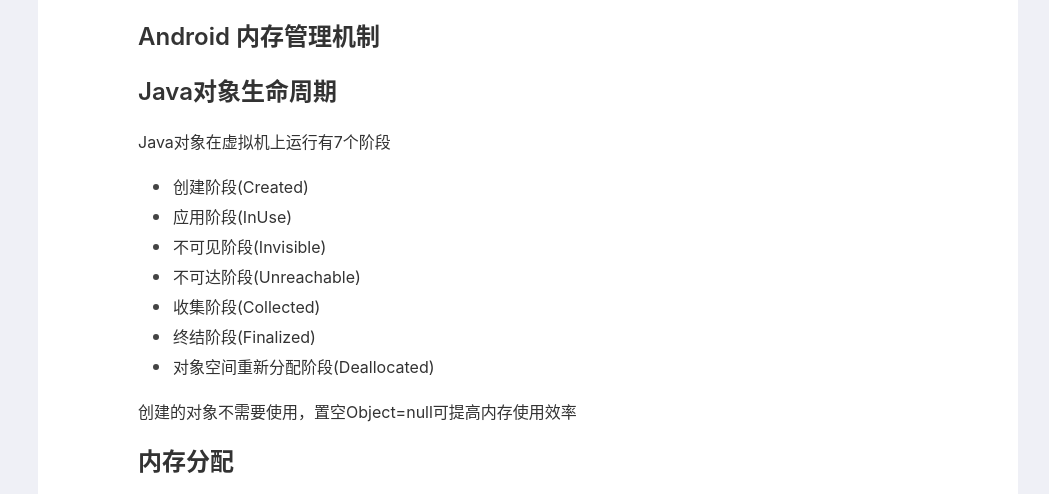
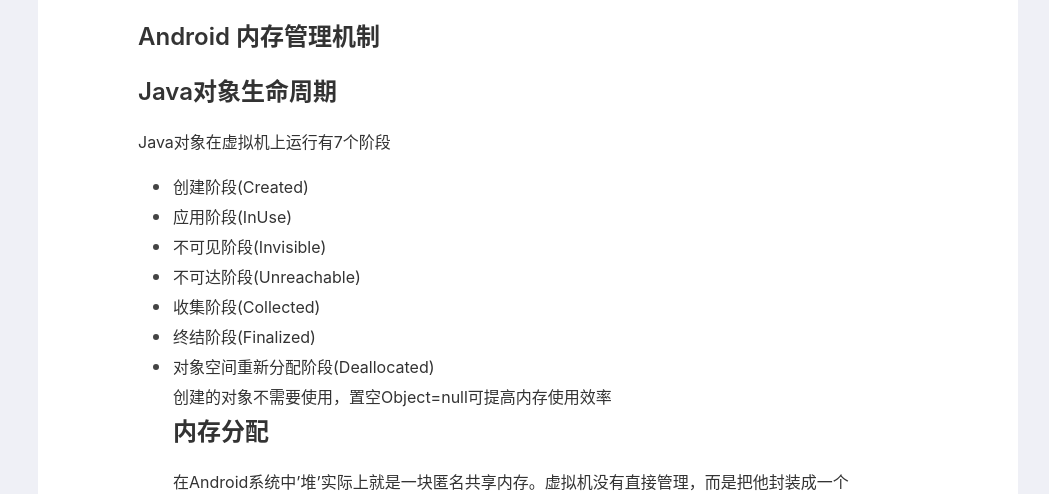
Before and after one commit to KewenC/KewenC.github.io, a plain HTML site: page 2019/07/11/MemoryOptimization/index.html in a window 1280 px wide. Shown: the part 404-898 px from the top of the page, without its empty margins (112-1161 px from the left). Drawn offline with Linux system fonts and the light colour scheme; a web font is replaced by a local one.

Commit message:
Site updated: 2019-07-12 00:49:20

```diff
--- a/2019/07/11/MemoryOptimization/index.html
+++ b/2019/07/11/MemoryOptimization/index.html
@@ -5,17 +5,17 @@
 
   <title>内存优化 | KewenC</title>
   <meta name="viewport" content="width=device-width, initial-scale=1, maximum-scale=1">
-  <meta name="description" content="Android 内存管理机制Java对象生命周期Java对象在虚拟机上运行有7个阶段  创建阶段(Created) 应用阶段(InUse) 不可见阶段(Invisible) 不可达阶段(Unreachable) 收集阶段(Collected) 终结阶段(Finalized) 对象空间重新分配阶段(Deallocated)  创建的对象不需要使用，置空Object=null可提高内存使用效率 内存分">
+  <meta name="description" content="Android 内存管理机制Java对象生命周期Java对象在虚拟机上运行有7个阶段  创建阶段(Created) 应用阶段(InUse) 不可见阶段(Invisible) 不可达阶段(Unreachable) 收集阶段(Collected) 终结阶段(Finalized) 对象空间重新分配阶段(Deallocated)创建的对象不需要使用，置空Object=null可提高内存使用效率内存分配在A">
 <meta property="og:type" content="article">
 <meta property="og:title" content="内存优化">
 <meta property="og:url" content="http://yoursite.com/2019/07/11/MemoryOptimization/index.html">
 <meta property="og:site_name" content="KewenC">
-<meta property="og:description" content="Android 内存管理机制Java对象生命周期Java对象在虚拟机上运行有7个阶段  创建阶段(Created) 应用阶段(InUse) 不可见阶段(Invisible) 不可达阶段(Unreachable) 收集阶段(Collected) 终结阶段(Finalized) 对象空间重新分配阶段(Deallocated)  创建的对象不需要使用，置空Object=null可提高内存使用效率 内存分">
+<meta property="og:description" content="Android 内存管理机制Java对象生命周期Java对象在虚拟机上运行有7个阶段  创建阶段(Created) 应用阶段(InUse) 不可见阶段(Invisible) 不可达阶段(Unreachable) 收集阶段(Collected) 终结阶段(Finalized) 对象空间重新分配阶段(Deallocated)创建的对象不需要使用，置空Object=null可提高内存使用效率内存分配在A">
 <meta property="og:locale" content="default">
-<meta property="og:updated_time" content="2019-07-11T15:19:06.531Z">
+<meta property="og:updated_time" content="2019-07-11T16:48:05.436Z">
 <meta name="twitter:card" content="summary">
 <meta name="twitter:title" content="内存优化">
-<meta name="twitter:description" content="Android 内存管理机制Java对象生命周期Java对象在虚拟机上运行有7个阶段  创建阶段(Created) 应用阶段(InUse) 不可见阶段(Invisible) 不可达阶段(Unreachable) 收集阶段(Collected) 终结阶段(Finalized) 对象空间重新分配阶段(Deallocated)  创建的对象不需要使用，置空Object=null可提高内存使用效率 内存分">
+<meta name="twitter:description" content="Android 内存管理机制Java对象生命周期Java对象在虚拟机上运行有7个阶段  创建阶段(Created) 应用阶段(InUse) 不可见阶段(Invisible) 不可达阶段(Unreachable) 收集阶段(Collected) 终结阶段(Finalized) 对象空间重新分配阶段(Deallocated)创建的对象不需要使用，置空Object=null可提高内存使用效率内存分配在A">
 
   <link rel="stylesheet" href="/css/index.css">
 </head>
@@ -91,10 +91,8 @@
 <li>不可达阶段(Unreachable)</li>
 <li>收集阶段(Collected)</li>
 <li>终结阶段(Finalized)</li>
-<li>对象空间重新分配阶段(Deallocated)</li>
+<li>对象空间重新分配阶段(Deallocated)<br>创建的对象不需要使用，置空Object=null可提高内存使用效率<h3 id="内存分配"><a href="#内存分配" class="headerlink" title="内存分配"></a>内存分配</h3>在Android系统中’堆’实际上就是一块匿名共享内存。虚拟机没有直接管理，而是把他封装成一个mSpace，由底层C库管理。<br>Android系统为每一个应用程序设置一个最大限制阈值Dalvik Heap Size,若应用占用内存接近阈值，再分配内存就容易OOM。ActivityManager.getMemoryClass可查询应用阈值。</li>
 </ul>
-<p>创建的对象不需要使用，置空Object=null可提高内存使用效率</p>
-<h3 id="内存分配"><a href="#内存分配" class="headerlink" title="内存分配"></a>内存分配</h3><p>在Android系统中’堆’实际上就是一块匿名共享内存。虚拟机没有直接管理，而是把他封装成一个mSpace，由底层C库管理。<br>Android系统为每一个应用程序设置一个最大限制阈值Dalvik Heap Size,若应用占用内存接近阈值，再分配内存就容易OOM。ActivityManager.getMemoryClass可查询应用阈值。</p>
 
   </article>
   <footer class="f-cf">
```
